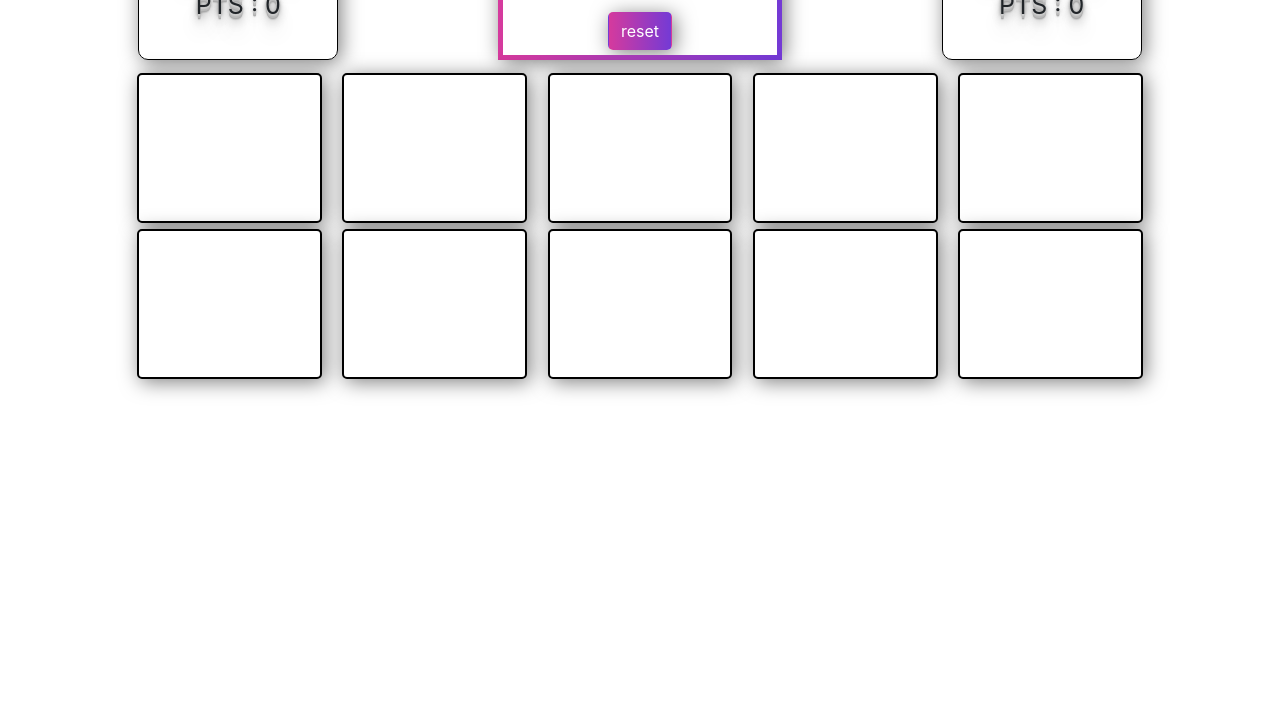
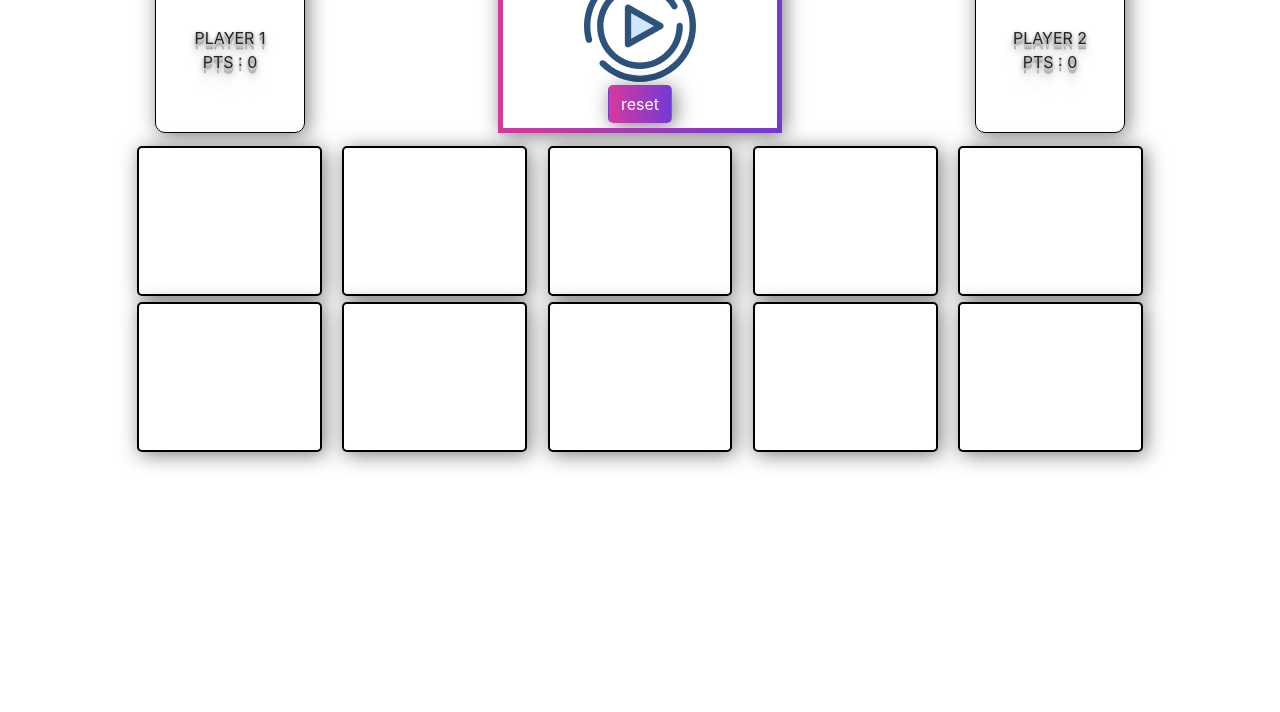
Before and after one commit to jnk-beneyto/memo_game_JS, a plain HTML site: page docs/index.html in a window 1280 px wide. Shown: the part 112-824 px from the top of the page. Drawn offline with nearby package versions, Linux system fonts and the light colour scheme.

Commit message:
adapting well in a desktop screen size

```diff
--- a/docs/index.html
+++ b/docs/index.html
@@ -34,9 +34,9 @@
         </div>
         <div class="info" id="cajaInfo">
           <div>
-            <span id="titulo">
+            <div id="titulo">
               M E M O _ G A M E
-            </span>
+            </div>
           </div>
           <div id="mensajes" class="mensajes">
             <img id="imgCentral" src="" class="pt-2">
--- a/docs/style.css
+++ b/docs/style.css
@@ -8,8 +8,9 @@ body {
 }
 
 img {
-	width: 100%;
-	height: auto;
+	max-width: 100%;
+	/* height: auto; */
+	height: 60px;
 	align-content: center;
 }
 
@@ -23,12 +24,14 @@ img {
 	width: 100%;
 	height: 25%; */
 	width: 100%;
-	box-shadow: inset 100px 20px 0 0 linear-gradient(180deg,
+	box-shadow: inset 100px 20px 0 0
+		linear-gradient(
+			180deg,
 			rgba(2, 0, 36, 1) 0%,
 			rgba(43, 103, 39, 1) 18%,
-			rgba(32, 215, 37, 1) 72%);
+			rgba(32, 215, 37, 1) 72%
+		);
 	transition: all 2s ease;
-
 }
 
 .pl {
@@ -41,6 +44,7 @@ img {
 	/* background-color: red; */
 	display: flex;
 	flex-direction: column;
+	justify-content: center;
 	width: 100%;
 	height: 75%;
 }
@@ -62,14 +66,22 @@ img {
 	font-size: 40px;
 } */
 
-
-.mensajes {
+.mensaje {
+	width: 120px;
+	height: 120px;
+	/* max-height: auto; */
+	display: flex;
+	justify-content: center;
 	animation: coolEntry 1s ease-in;
 }
 
 #imgCentral {
-	height: 35px;
-	width: 35px;
+	/* height: 25%; */
+	/* max-width: 25%; */
+	margin: 0 auto;
+	max-width: 100%;
+	height: 120px;
+	/* width: 35px; */
 }
 
 @keyframes coolEntry {
@@ -82,15 +94,14 @@ img {
 	}
 }
 
-
-
 .reset button {
 	border-radius: 5px;
 	box-shadow: 3px 3px 20px rgba(0, 0, 0, 0.5);
 	background-image: linear-gradient(to left, #743ad5, #d53a9d);
 	color: white;
 	justify-content: center;
-	margin-top: 15px;
+	/* margin-top: 15px; */
+	margin-top: 5%;
 	position: absolut;
 }
 
@@ -119,22 +130,38 @@ img {
 }
 
 #cajaInfo {
+	margin: 0 auto;
 	border-image-source: linear-gradient(to left, #743ad5, #d53a9d);
 	overflow: hidden;
+	max-width: 300px;
 	box-shadow: 3px 3px 20px rgba(0, 0, 0, 0.5);
 	display: flex;
 	justify-content: center;
+	align-items: center;
 	flex-direction: column;
 }
 
-#titulo,
+#titulo {
+	padding: 0 5px;
+	/* color: beige; */
+	font-size: 15px;
+	/* font-size: 50%; */
+	text-align: center;
+	text-shadow: 0 1px 0 #ccc, 0 2px 0 #c9c9c9, 0 3px 0 #bbb, 0 4px 0 #b9b9b9,
+		0 5px 0 #aaa, 0 6px 1px rgba(0, 0, 0, 0.1), 0 0 5px rgba(0, 0, 0, 0.1),
+		0 1px 3px rgba(0, 0, 0, 0.3), 0 3px 5px rgba(0, 0, 0, 0.2),
+		0 5px 10px rgba(0, 0, 0, 0.25), 0 10px 10px rgba(0, 0, 0, 0.2),
+		0 20px 20px rgba(0, 0, 0, 0.15);
+}
+
 #ply1,
 #ply2,
 #pts1,
 #pts2 {
 	padding: 0 5px;
 	/* color: beige; */
-	font-size: 25px;
+	/* font-size: 25px; */
+	font-size: 100%;
 	text-align: center;
 	text-shadow: 0 1px 0 #ccc, 0 2px 0 #c9c9c9, 0 3px 0 #bbb, 0 4px 0 #b9b9b9,
 		0 5px 0 #aaa, 0 6px 1px rgba(0, 0, 0, 0.1), 0 0 5px rgba(0, 0, 0, 0.1),
@@ -156,7 +183,7 @@ img {
 	display: flex;
 	justify-content: center;
 	align-content: center;
-	min-width: 200px;
+	/* min-width: 200px; */
 }
 
 .wrapper {
@@ -171,19 +198,21 @@ img {
 
 .box {
 	background-color: #444;
-	min-height: 100px;
+	/* min-height: 100px; */
+	/* min-height: 10%; */
 	color: #fff;
 	border-radius: 5px;
 	/* margin: auto; */
-	font-size: 150%;
-	min-width: 120px;
+	/* font-size: 150%; */
+	/* min-width: 120px; */
+	min-width: 80px;
 }
 
 /* header */
 
 .wrapperT {
 	/* background-color: red; */
-	width: auto;
+	width: 100%;
 	display: grid;
 	justify-content: center;
 	grid-gap: 2%;
@@ -192,13 +221,16 @@ img {
 		"info       info"
 		"player1    player2";
 	margin-bottom: 5px;
-	max-height: 350px;
+	/* max-height: 350px; */
+	min-height: 10%;
 }
 
 .player1,
 .player2 {
 	border: 1px solid black;
-	width: 200px;
+	/* width: 200px; */
+	min-width: 150px;
+	min-height: 80px;
 	display: flex;
 	align-items: center;
 	flex-direction: column;
@@ -232,6 +264,12 @@ img {
 }
 
 @media only screen and (min-width: 578px) {
+	img {
+		width: 100%;
+		height: auto;
+		align-content: center;
+	}
+
 	.wrapper {
 		grid-template-columns: repeat(5, 18%);
 		height: auto;
```
Also changed, not shown: 1 other file.
